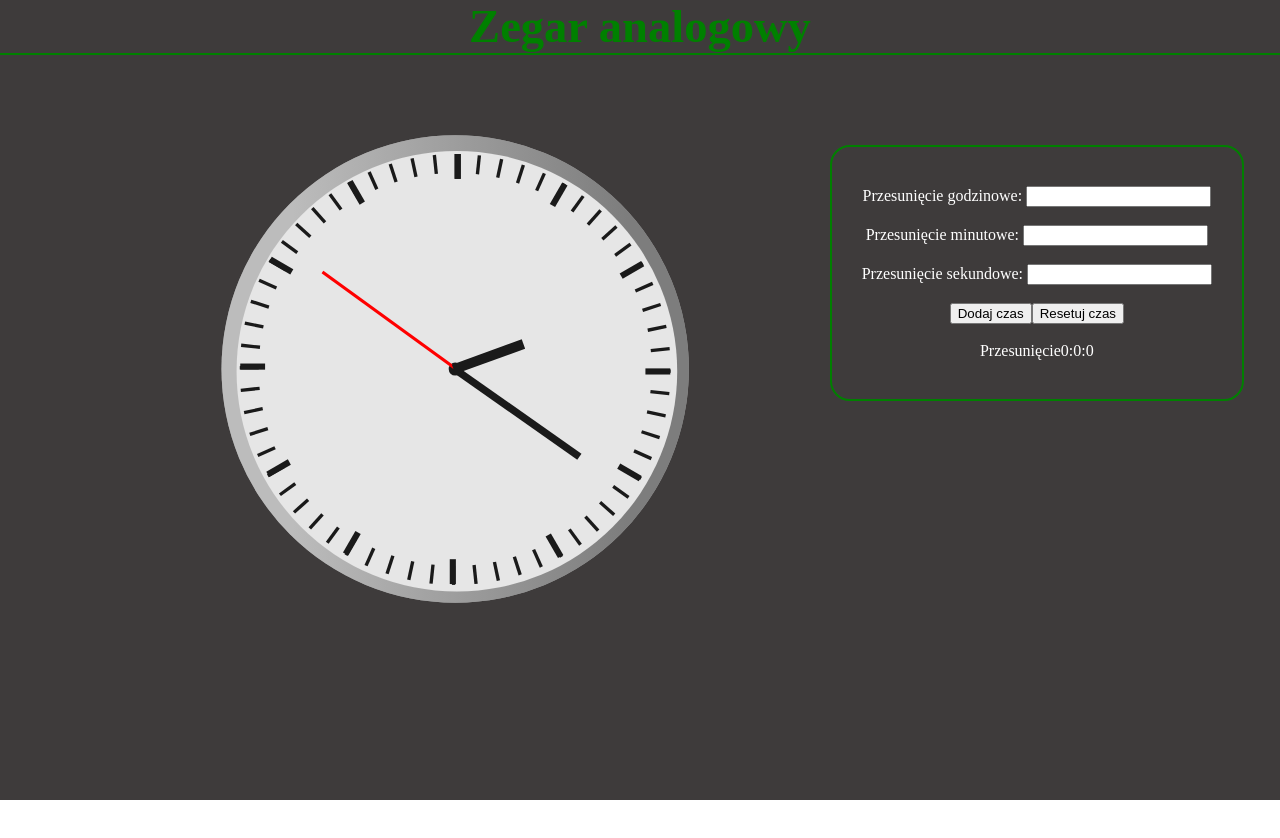
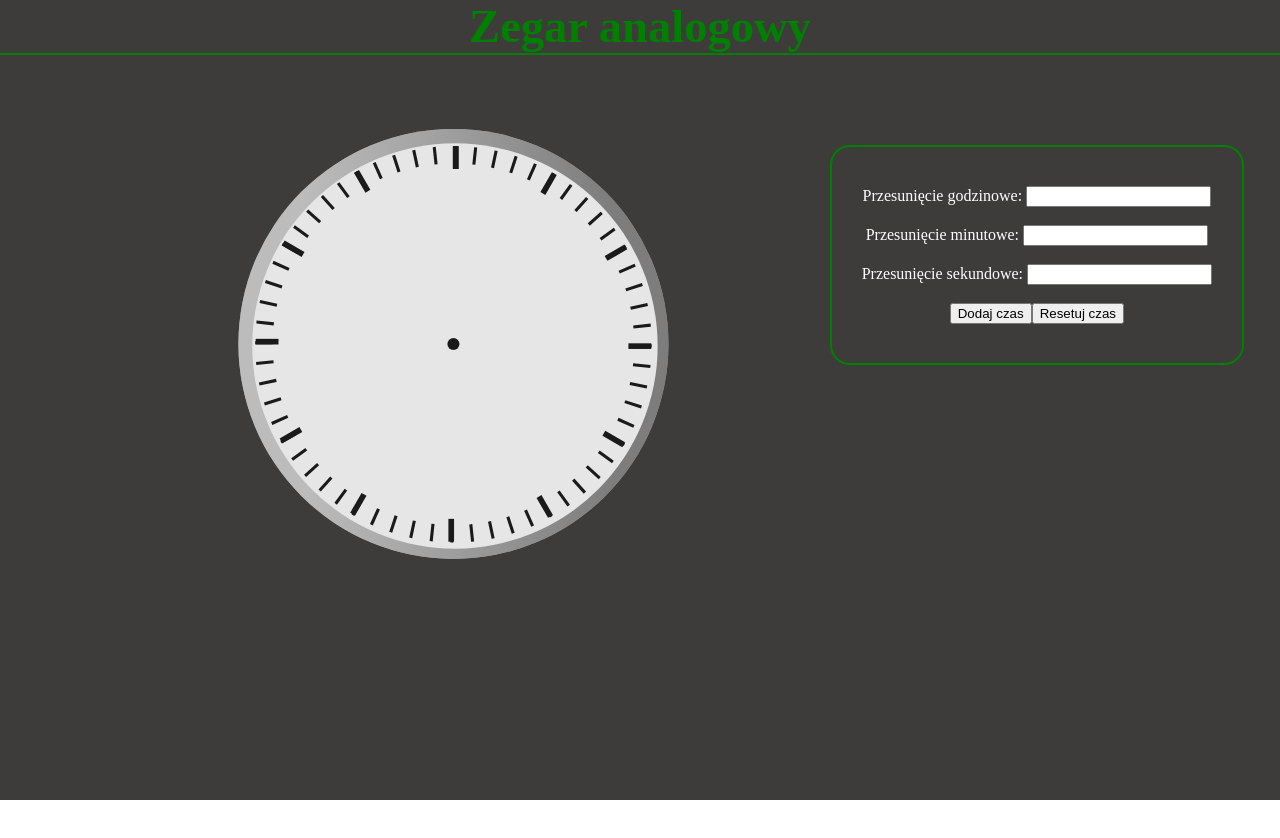
Before and after one commit to Kamci0/clock_jsx, a React (Create React App) app in the folder zegar/: page / in a window 1280 px wide. Shown: the top 838 px of the page. Built offline with nearby package versions, Linux system fonts and the light colour scheme.

Commit message:
do zrobienia

```diff
--- a/zegar/src/App.jsx
+++ b/zegar/src/App.jsx
@@ -11,11 +11,11 @@ class App extends React.Component{
                 minuta: -1,
                 sekunda: -1
             },
-            Czas_shift:{
-                godzina: 0,
-                minuta: 0,
-                sekunda: 0
-            },
+            // Czas_shift:{
+            //     godzina: 0,
+            //     minuta: 0,
+            //     sekunda: 0
+            // },
             zmiana: false
         }
         this.componentDidMount = this.componentDidMount.bind(this);
@@ -25,19 +25,24 @@ class App extends React.Component{
         this.handle_click = this.handle_click.bind(this);
         this.componentWillUnmount = this.componentWillUnmount.bind(this);
         this.handle_reset = this.handle_reset.bind(this);
-        this.odswierzanie = this.odswierzanie.bind(this);
+        this.odswiezanie = this.odswiezanie.bind(this);
     }
 
 
     handle_reset(){
         this.setState({zmiana: false})
         this.setState(()=>({
-            Czas_shift:{
-                godzina: 0,
-                minuta: 0,
-                sekunda: 0
+            // Czas_shift:{
+            //     godzina: 0,
+            //     minuta: 0,
+            //     sekunda: 0
+            // }
+            Czas:{
+                godzina: new Date().getHours(),
+                minuta: new Date().getMinutes(),
+                sekunda: new Date().getSeconds()
             }
-        }),()=>(localStorage.setItem('czas_shift', JSON.stringify(this.state.Czas_shift))));
+        }),()=>((localStorage.setItem('Czas', JSON.stringify(this.state.Czas))), (localStorage.setItem('zmiana', JSON.stringify(this.state.zmiana)))));
     }
 
     handle_click(){
@@ -59,20 +64,25 @@ class App extends React.Component{
 
 
         this.setState(()=>({
-            Czas_shift:{
-                godzina: Number(this.state.Czas_shift.godzina) + Number(h),
-                minuta: Number(this.state.Czas_shift.minuta) + Number(m),
-                sekunda: Number(this.state.Czas_shift.sekunda) + Number(s)
+            // Czas_shift:{
+            //     godzina: Number(this.state.Czas_shift.godzina) + Number(h),
+            //     minuta: Number(this.state.Czas_shift.minuta) + Number(m),
+            //     sekunda: Number(this.state.Czas_shift.sekunda) + Number(s)
+            // }
+            Czas:{
+                godzina: Number(h),
+                minuta: Number(m),
+                sekunda: Number(s)
             }
-        }), ()=>(localStorage.setItem('czas_shift', JSON.stringify(this.state.Czas_shift))));
+        }), ()=>((localStorage.setItem('Czas', JSON.stringify(this.state.Czas))), (localStorage.setItem('zmiana', JSON.stringify(this.state.zmiana)))));
 
-        this.setState({
-            Czas: {
-              godzina: this.state.Czas.godzina + Number(this.state.Czas_shift.godzina),
-              minuta: this.state.Czas.minuta + Number(this.state.Czas_shift.minuta),
-              sekunda: this.state.Czas.sekunda + Number(this.state.Czas_shift.sekunda),
-            }
-        });
+        // this.setState({
+        //     Czas: {
+        //       godzina: this.state.Czas.godzina + Number(this.state.Czas_shift.godzina),
+        //       minuta: this.state.Czas.minuta + Number(this.state.Czas_shift.minuta),
+        //       sekunda: this.state.Czas.sekunda + Number(this.state.Czas_shift.sekunda),
+        //     }
+        // });
 
         this.setState({zmiana: true})
 
@@ -86,7 +96,12 @@ class App extends React.Component{
         console.log("componentWillMount");
     }
 
-    odswierzanie(){
+    odswiezanie(){
+        const shift = JSON.parse(localStorage.getItem("Czas")) || {godzina: 0, minuta: 0, sekunda: 0};
+        const change = JSON.parse(localStorage.getItem("zmiana")) || false;
+
+        this.setState({zmiana: change});
+
         if(!this.state.zmiana){
             this.setState({
                 Czas:{
@@ -96,11 +111,26 @@ class App extends React.Component{
                 }
             });
         }else{
+            var zmiana_czasu = {
+                godzina:  shift.godzina - new Date().getHours(),
+                minuta: shift.minuta - new Date().getMinutes(),
+                sekunda: shift.sekunda - new Date().getSeconds()
+            }
             this.setState({
+                // Czas:{
+                //     godzina: new Date().getHours()+ Number(this.state.Czas_shift.godzina),
+                //     minuta: new Date().getMinutes()+ Number(this.state.Czas_shift.minuta),
+                //     sekunda: new Date().getSeconds()+ Number(this.state.Czas_shift.sekunda)
+                // }
+                // Czas:{
+                //     godzina: new Date().getHours() + zmiana_czasu.godzina,
+                //     minuta: new Date().getMinutes() + zmiana_czasu.minuta,
+                //     sekunda: new Date().getSeconds() + zmiana_czasu.sekunda
+                // }
                 Czas:{
-                    godzina: new Date().getHours()+ Number(this.state.Czas_shift.godzina),
-                    minuta: new Date().getMinutes()+ Number(this.state.Czas_shift.minuta),
-                    sekunda: new Date().getSeconds()+ Number(this.state.Czas_shift.sekunda)
+                    godzina: new Date().getHours() - zmiana_czasu['godzina'],
+                    minuta: new Date().getMinutes() - zmiana_czasu['minuta'],
+                    sekunda: new Date().getSeconds() - zmiana_czasu['sekunda']
                 }
             });
         }
@@ -108,52 +138,60 @@ class App extends React.Component{
 
     componentDidMount(){
         console.log("componentDidMount");
-        const shift = JSON.parse(localStorage.getItem("czas_shift")) || {godzina: 0, minuta: 0, sekunda: 0};
+        const change = JSON.parse(localStorage.getItem("zmiana")) || false;
 
-        console.log(shift)
+
+        this.setState({zmiana: change})
+
+        // if(change){
+        //     this.setState({
+        //         Czas:{
+        //             godzina: shift.godzina,
+        //             minuta: shift.minuta,
+        //             sekunda: shift.sekunda
+        //         }
+        //     })
+        // }
+        // if(shift.minuta >= 60 ){
+        //     shift.godzina+=1;
+        //     shift.minuta-=60;
+        // }
+
+        // if(shift.sekunda >= 60){
+        //     shift.minuta+=1;
+        //     shift.sekunda-=60;
+        // }
+
+        // this.setState(()=>({
+        //     Czas_shift:{
+        //         godzina: shift.godzina,
+        //         minuta: shift.minuta,
+        //         sekunda: shift.sekunda
+        //     }
+        // }))
 
 
 
-        if(shift.minuta >= 60 ){
-            shift.godzina+=1;
-            shift.minuta-=60;
-        }
+        // if(shift.godzina != 0 || shift.minuta != 0 || shift.sekunda != 0){
+        //     this.setState({zmiana: true})
+        //     this.setState({
+        //         Czas: {
+        //           godzina: new Date().getHours() + Number(this.state.Czas_shift.godzina),
+        //           minuta: new Date().getMinutes() + Number(this.state.Czas_shift.minuta),
+        //           sekunda: new Date().getSeconds() + Number(this.state.Czas_shift.sekunda),
+        //         }
+        //     });
+        //     console.log("zmiana")
+        // }else{
+        //     this.setState({
+        //         Czas:{
+        //             godzina: new Date().getHours(),
+        //             minuta: new Date().getMinutes(),
+        //             sekunda: new Date().getSeconds()
+        //     }})
+        // }
 
-        if(shift.sekunda >= 60){
-            shift.minuta+=1;
-            shift.sekunda-=60;
-        }
-
-        this.setState(()=>({
-            Czas_shift:{
-                godzina: shift.godzina,
-                minuta: shift.minuta,
-                sekunda: shift.sekunda
-            }
-        }))
-
-
-
-        if(shift.godzina != 0 || shift.minuta != 0 || shift.sekunda != 0){
-            this.setState({zmiana: true})
-            this.setState({
-                Czas: {
-                  godzina: new Date().getHours() + Number(this.state.Czas_shift.godzina),
-                  minuta: new Date().getMinutes() + Number(this.state.Czas_shift.minuta),
-                  sekunda: new Date().getSeconds() + Number(this.state.Czas_shift.sekunda),
-                }
-            });
-            console.log("zmiana")
-        }else{
-            this.setState({
-                Czas:{
-                    godzina: new Date().getHours(),
-                    minuta: new Date().getMinutes(),
-                    sekunda: new Date().getSeconds()
-            }})
-        }
-
-        setInterval(this.odswierzanie, 1000);
+        setInterval(this.odswiezanie, 1000);
     }
 
     //aktualizacja
@@ -165,14 +203,13 @@ class App extends React.Component{
 
     componentDidUpdate(){
         console.log("ComponentDidUpdate");
-        localStorage.setItem('czas_shift', JSON.stringify(this.state.Czas_shift));
     }
 
     //odmontowywanie
 
     componentWillUnmount(){
         console.log("componentWillUnmount")
-        clearInterval(this.odswierzanie);
+        clearInterval(this.odswiezanie);
     }
 
     render(){
@@ -199,12 +236,12 @@ class App extends React.Component{
                         <button onClick={this.handle_click}>Dodaj czas</button>
                         <button onClick={this.handle_reset}>Resetuj czas</button>
                     </div>
-                    <div>
-                        Przesunięcie
+                    {/* <div>
+                        Przesunięcie -
                         {this.state.Czas_shift.godzina}:
                         {this.state.Czas_shift.minuta}:
                         {this.state.Czas_shift.sekunda}
-                    </div>
+                    </div> */}
                 </div>
                 </div>
 
--- a/zegar/src/Zegar.jsx
+++ b/zegar/src/Zegar.jsx
@@ -34,7 +34,7 @@ if(godziny>12){
       xmlns="http://www.w3.org/2000/svg"
       xmlnsXlink="http://www.w3.org/1999/xlink"
       width="210mm"
-      height="250mm"
+      height="230mm"
       version="1.1"
       viewBox="0 0 210 297"
     >
@@ -86,30 +86,6 @@ if(godziny>12){
           fillOpacity="1"
           strokeWidth="0.007"
         ></circle>
-        <path
-          id="seconds-hand"
-          fill="#F00"
-          fillOpacity="1"
-          strokeWidth="0.265"
-          d="M111.51 46.959H112.497V99.023H111.51z"
-          transform={sekundy_s}
-        ></path>
-        <path
-          id="hours-hand"
-          fill="#1a1a1a"
-          fillOpacity="1"
-          strokeWidth="0.265"
-          d="M110.572 75.696H113.711V99.078H110.572z"
-          transform={godziny_s}
-        ></path>
-        <path
-          id="minutes-hand"
-          fill="#1a1a1a"
-          fillOpacity="1"
-          strokeWidth="0.265"
-          d="M111.092 50.59H113.401V98.69500000000001H111.092z"
-          transform={minuty_s}
-        ></path>
         <path
           id="rect521"
           fill="#1a1a1a"
```
